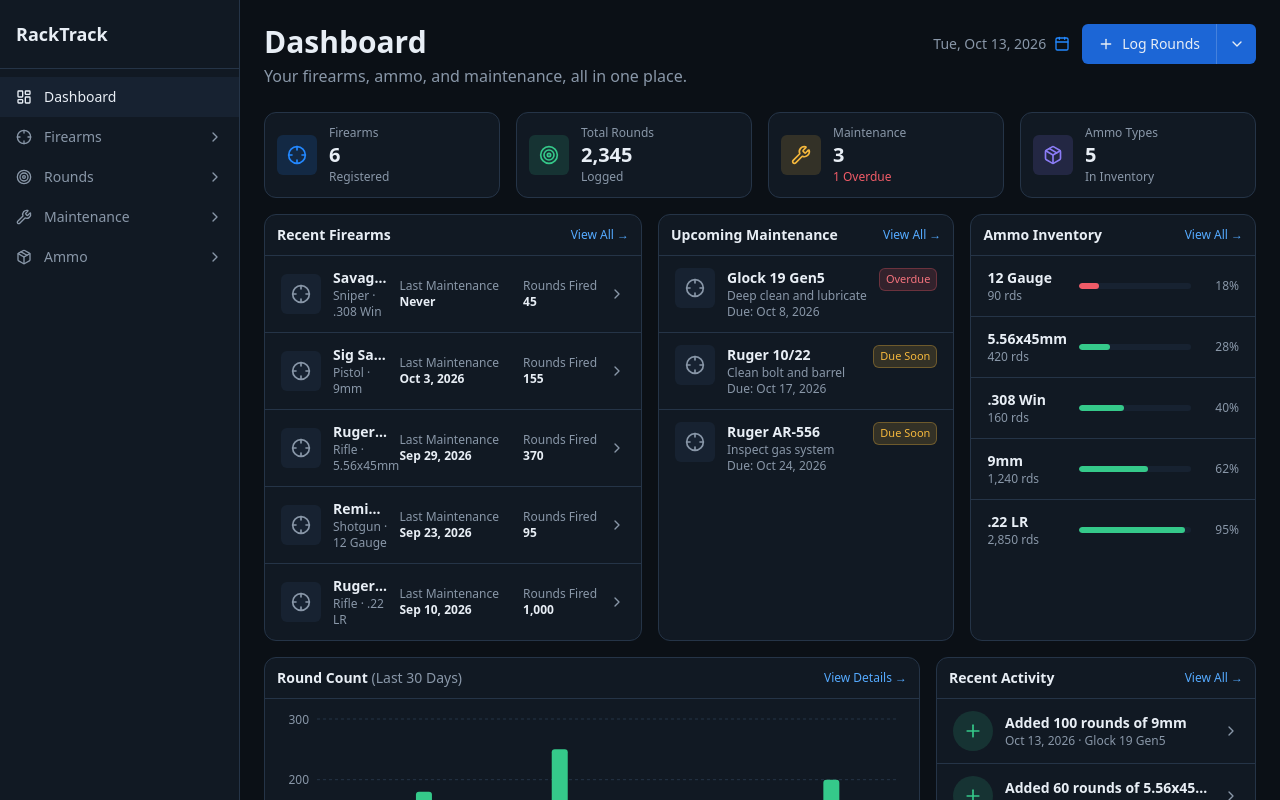
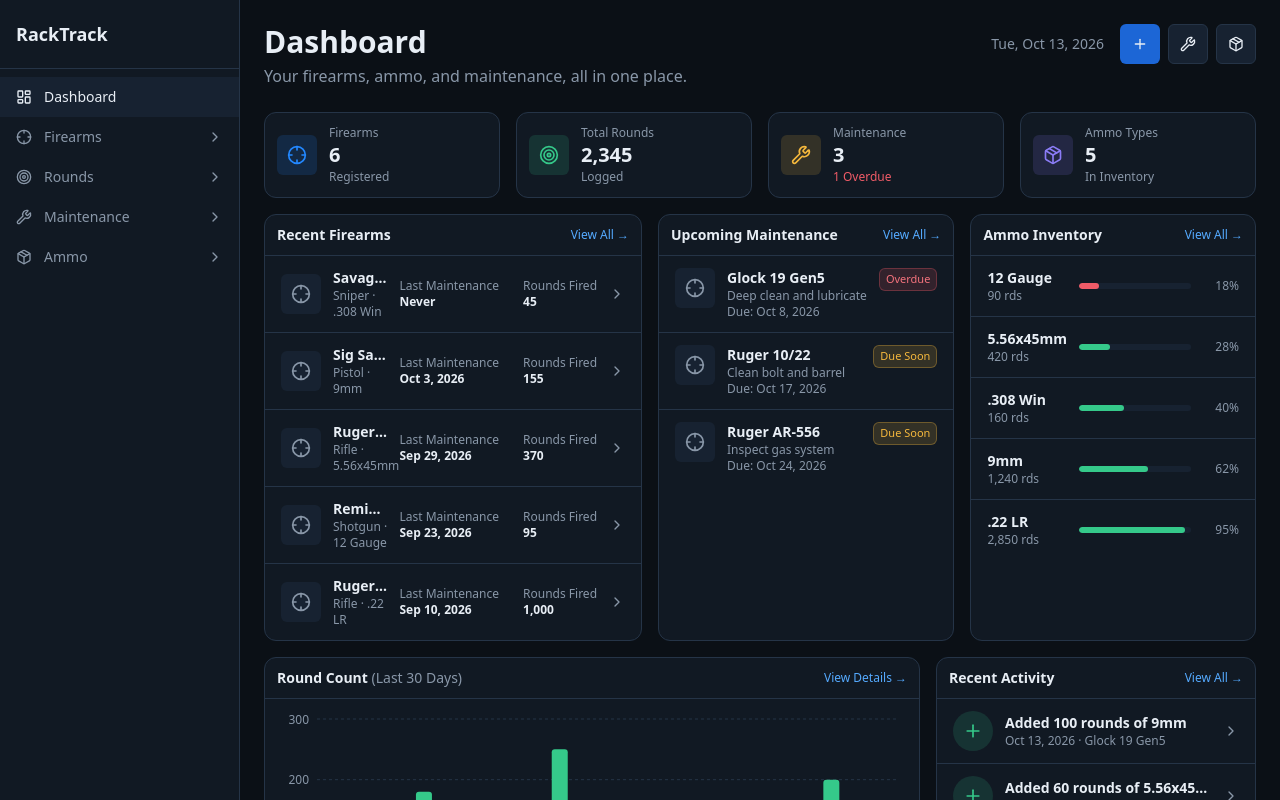
Before and after one commit to Nihtster/RackTrack, a React (Vite) app in the folder apps/web/: page / in a window 1280 px wide. Shown: the top 800 px of the page. Built offline with nearby package versions, Linux system fonts and the light colour scheme.

Commit message:
feat(UI): kept the page header's actions on one row and let the subtitle take markup

```diff
--- a/apps/web/src/pages/dashboard/Dashboard.tsx
+++ b/apps/web/src/pages/dashboard/Dashboard.tsx
@@ -1,15 +1,18 @@
 import { useMemo, useState } from 'react';
 import { useNavigate } from 'react-router-dom';
 import {
-  CalendarIcon,
+  Button,
   Card,
   EmptyState,
   Icon,
+  Package,
   PageHeader,
   Plus,
   Skeleton,
-  SplitButton,
+  Tooltip,
+  Wrench,
 } from '@racktrack/ui';
+import type { IconComponent } from '@racktrack/ui';
 import { useDashboardData } from '../../hooks/useDashboardData';
 import { toDay } from '../../lib/day';
 import { AmmoInventoryCard } from './components/AmmoInventoryCard';
@@ -34,21 +37,31 @@ const dateFormat = new Intl.DateTimeFormat('en-US', {
   year: 'numeric',
 });
 
-function LogRoundsButton() {
+// The three quick actions as icon buttons. Each has an accessible name, and a
+// tooltip says it on hover.
+function QuickActions() {
   const navigate = useNavigate();
+  const actions: { label: string; icon: IconComponent; run: () => void; primary?: boolean }[] = [
+    { label: 'Log rounds', icon: Plus, run: () => navigate('/rounds/new'), primary: true },
+    { label: 'Add maintenance', icon: Wrench, run: () => navigate('/maintenance') },
+    { label: 'Add ammo', icon: Package, run: () => navigate('/ammo') },
+  ];
+
   return (
-    <SplitButton
-      onClick={() => navigate('/rounds/new')}
-      leadingIcon={<Icon icon={Plus} />}
-      menuLabel="More ways to add"
-      options={[
-        { label: 'Log rounds', onSelect: () => navigate('/rounds/new') },
-        { label: 'Add maintenance', onSelect: () => navigate('/maintenance') },
-        { label: 'Add ammo', onSelect: () => navigate('/ammo') },
-      ]}
-    >
-      Log Rounds
-    </SplitButton>
+    <>
+      {actions.map(({ label, icon, run, primary }) => (
+        <Tooltip key={label} content={label}>
+          <Button
+            iconOnly
+            variant={primary ? 'primary' : 'secondary'}
+            aria-label={label}
+            onClick={run}
+          >
+            <Icon icon={icon} />
+          </Button>
+        </Tooltip>
+      ))}
+    </>
   );
 }
 
@@ -95,14 +108,22 @@ export function Dashboard() {
     <>
       <PageHeader
         title="Dashboard"
-        subtitle="Your firearms, ammo, and maintenance, all in one place."
+        subtitle={
+          <>
+            {/* On a phone the date sits under the title; from `sm` it moves
+                beside the action buttons. */}
+            <time dateTime={today} className="block sm:hidden">
+              {dateFormat.format(now)}
+            </time>
+            Your firearms, ammo, and maintenance, all in one place.
+          </>
+        }
         actions={
           <>
-            <time dateTime={today} className="flex items-center gap-2 text-sm text-ink-muted">
+            <time dateTime={today} className="mr-2 hidden text-sm text-ink-muted sm:block">
               {dateFormat.format(now)}
-              <Icon icon={CalendarIcon} className="text-accent" />
             </time>
-            <LogRoundsButton />
+            <QuickActions />
           </>
         }
       />
--- a/packages/ui/src/layout/PageHeader.tsx
+++ b/packages/ui/src/layout/PageHeader.tsx
@@ -3,21 +3,25 @@ import { cn } from '../utils/cn';
 
 export interface PageHeaderProps {
   title: string;
-  subtitle?: string;
-  /** Right-aligned controls (a primary button, a date). Wrap under the title
-   *  on narrow screens. */
+  /** A line under the title. Markup is fine (a date, a link). */
+  subtitle?: ReactNode;
+  /** Controls at the right of the title. Keep them compact (icon buttons): they
+   *  never wrap under the title, the title's text gives way instead. */
   actions?: ReactNode;
   className?: string;
 }
 
+// A row at every width: the title block takes the space the actions leave and
+// its text wraps. Wrapping the actions onto their own line instead read as a
+// layout glitch when a window was narrowed.
 export function PageHeader({ title, subtitle, actions, className }: PageHeaderProps) {
   return (
-    <div className={cn('mb-6 flex flex-wrap items-start justify-between gap-x-6 gap-y-3', className)}>
-      <div className="min-w-0">
+    <div className={cn('mb-6 flex items-start justify-between gap-4', className)}>
+      <div className="min-w-0 flex-1">
         <h1 className="text-2xl font-semibold text-ink sm:text-3xl">{title}</h1>
         {subtitle && <p className="text-ink-muted mt-1">{subtitle}</p>}
       </div>
-      {actions && <div className="flex shrink-0 flex-wrap items-center gap-3">{actions}</div>}
+      {actions && <div className="flex shrink-0 items-center gap-2">{actions}</div>}
     </div>
   );
 }
```
Also changed, not shown: 1 other file (tests, documents, lock files or other folders).
